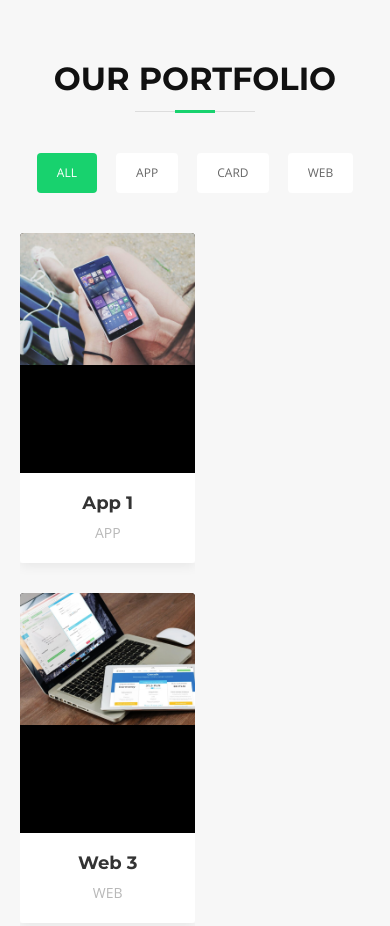
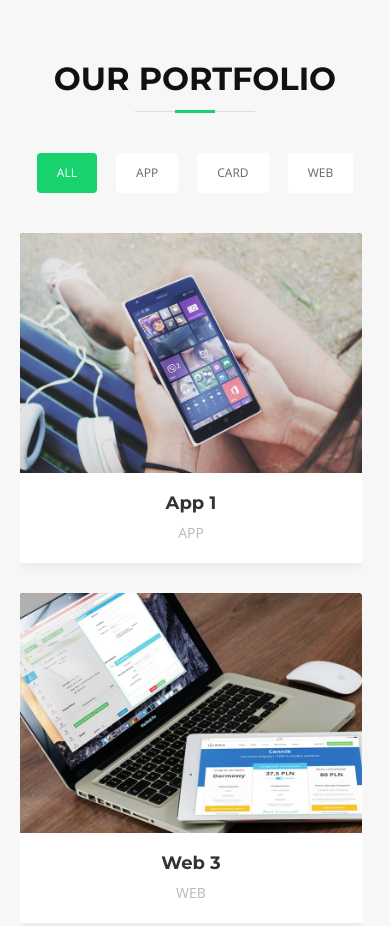
Before and after one commit to menolakpajak/digitalisasi.net, a plain HTML site: page index.html in a window 390 px wide. Shown: the part 6603-7529 px from the top of the page. Drawn offline with nearby package versions, Linux system fonts and the light colour scheme.

Commit message:
fix portfolio offset

```diff
--- a/assets/css/style.css
+++ b/assets/css/style.css
@@ -1039,9 +1039,10 @@ section {
 }
 
 #portfolio .portfolio-item {
+    --width: 33%;
     position: relative;
     height: 360px;
-    width: 30%;
+    width: calc(var(--width) - 48px);
     margin-inline: 0.5rem;
     overflow: hidden;
 }
@@ -1051,7 +1052,7 @@ section {
     } */
 
     #portfolio .portfolio-item {
-        width: 45%;
+        --width: 100%;
     }
 }
 
```
